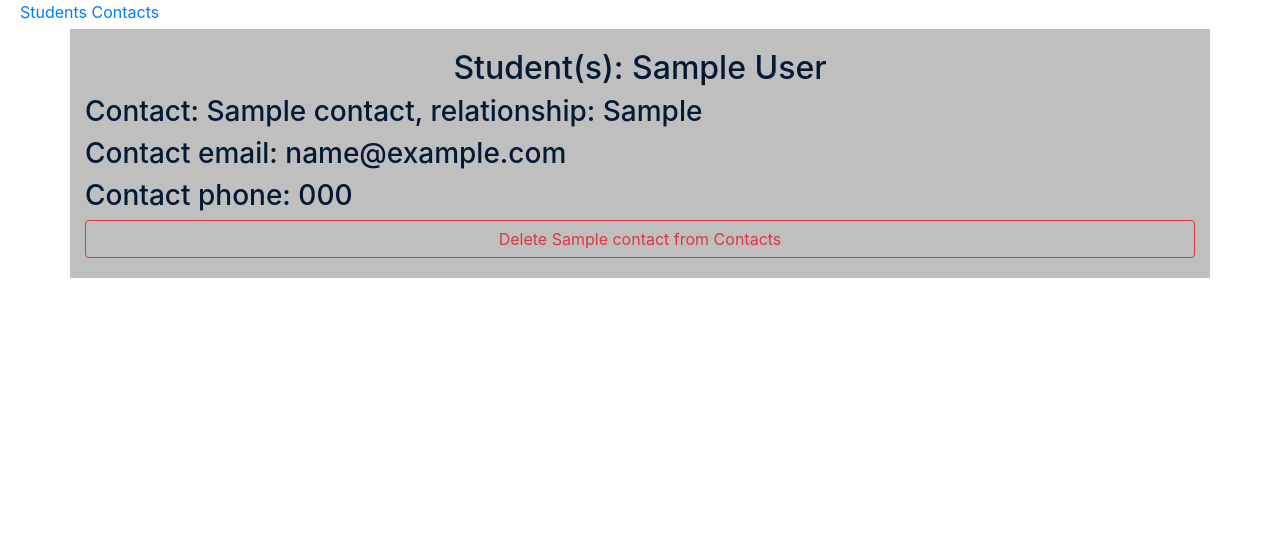
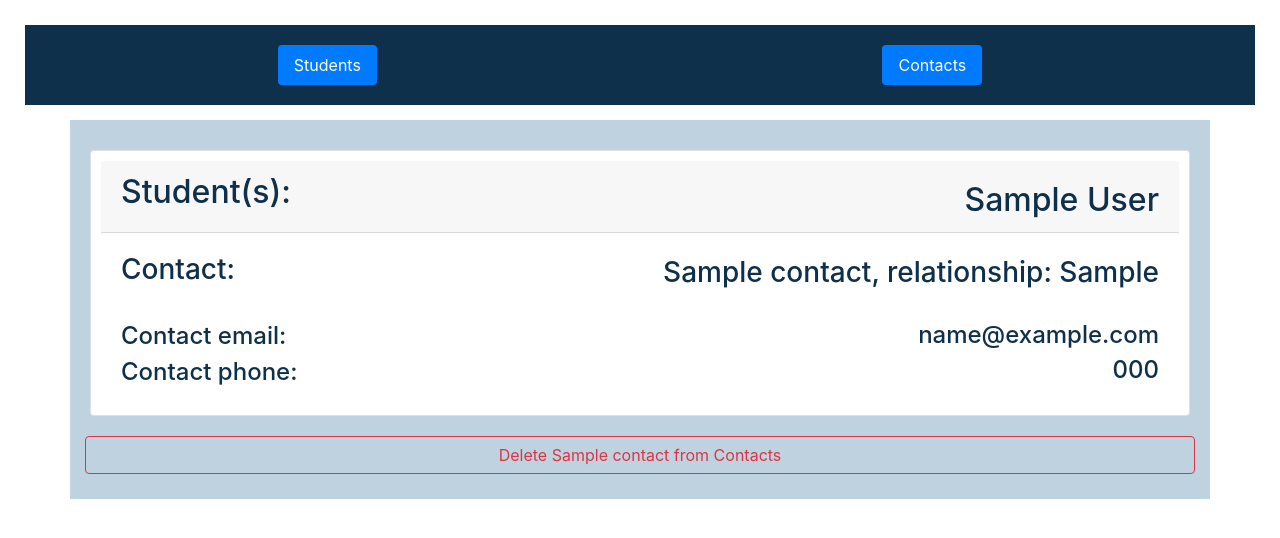
Before and after one commit to rk504/ace-tracker-2.0, a Django app: page /contacts/1 in a window 1280 px wide. Shown: the top 538 px of the page. Run offline with Django 3.2, Linux system fonts and the light colour scheme; tables that the repository leaves empty hold one stand-in row (values such as "Sample post"); some libraries are stand-ins or nearby versions.

Commit message:
added styling

```diff
--- a/lessonKeeper/static/style.css
+++ b/lessonKeeper/static/style.css
@@ -1,14 +1,45 @@
 .container {
-    text-align: left;
     color: #031934;
-    background-color: rgba(128, 128, 128, 0.5);
+    background-color: rgba(0, 75, 128, 0.25);
+    padding: 25px;
+    margin: 15px;
+}
+nav ul {
     padding: 20px;
-    margin: 5px;
+    margin: 25px;
+    align-content: space-between;
+    background-color: #0f304b;
+    justify-content: space-around;
+
 }
-nav {
-    display: inline-block;
-    margin: 0 120px 0 20px;
+
+.active a{
+    color: #b22222 !important;
 }
-h1, h2 {
+.card {
+    color: #0f304b;
+    padding: 10px;
+    margin: 5px 5px 20px;
+}
+
+.card a {
+    text-decoration: none;
+    color: #106892;
+}
+
+.card-info {
+    text-align: right;
+    margin-top: -30px;
+}
+
+.form {
+    margin: 0 20px;
+}
+.heading {
     text-align: center;
+    margin: 10px;
+    color: #0f304b;
 }
+.card-title {
+    padding-bottom: 20px;
+}
--- a/lessonKeeper/templates/base.html
+++ b/lessonKeeper/templates/base.html
@@ -12,9 +12,11 @@
 
 </head>
 <body>
-<nav>
-    <a href="/">Students</a>
-    <a href="/contacts">Contacts</a>
+<nav >
+    <ul class="nav nav-pills ">
+        <li class="nav-item"><a class="nav-link active" href="/">Students</a></li>
+        <li class="nav-item "><a class="nav-link active"href="/contacts">Contacts</a></li>
+    </ul>
 </nav>
 <div class="container">
 {% block content%}
--- a/lessonKeeper/templates/contact_detail.html
+++ b/lessonKeeper/templates/contact_detail.html
@@ -1,19 +1,31 @@
 {% extends 'base.html' %}
-
+<div class="card">
+    <h5 class="card-header">Featured</h5>
+    <div class="card-body">
+        <h5 class="card-title">Special title treatment</h5>
+        <p class="card-text">With supporting text below as a natural lead-in to additional content.</p>
+        <a href="#" class="btn btn-primary">Go somewhere</a>
+    </div>
+</div>
 {% block content %}
-<div class="contact">
-    <h2>Student(s): {% for student in contact.student.all %}{{ student }}
+<div class="card">
+    <h2 class="card-header">Student(s):<section class="card-info">
+        {% for student in contact.student.all %}{{ student }}
 
         <br/>
-        {% endfor %}</h2>
-    <h3>Contact: {{contact.contact_name}}, relationship: {{contact.relationship}}</h3>
-    <h3>Contact email: {{contact.email}}</h3>
-    <h3>Contact phone: {{contact.phone}}</h3>
+        {% endfor %}
+        </section>
+    </h2>
+    <div class="card-body">
+    <h3 class="card-title">Contact: <section class="card-info"> {{contact.contact_name}}, relationship:
+        {{contact.relationship}}</section></h3>
+        <h4 class="card-text">Contact email: <section class="card-info"> {{contact.email}}</section></h4>
+        <h4 class="card-text">Contact phone: <section class="card-info">  {{contact.phone}}</section></h4>
 </div>
-
+</div>
 <form action="{% url 'contact_delete' pk=contact.pk %}" method="POST">
     {% csrf_token %}
-    <input type="button" class="btn btn-outline-danger btn-block" value="Delete {{contact.contact_name}} from Contacts">
+    <input type="submit" class="btn btn-outline-danger btn-block" value="Delete {{contact.contact_name}} from Contacts">
 
 </form>
 {% endblock %}
--- a/lessonKeeper/templates/contact_form.html
+++ b/lessonKeeper/templates/contact_form.html
@@ -1,10 +1,11 @@
 {% extends 'base.html' %}
 
 {% block content %}
-<h1>Contact Info</h1>
-<form method="POST" class="artist-form">
+<h1 class="heading">Contact Info</h1>
+<form class="list-group-item"method="POST" class="form">
     {% csrf_token %}
     {{ form.as_p }}
     <button class="btn btn-outline-secondary"  type="submit" class="save btn btn-default">Save Info</button>
 </form>
+
 {% endblock %}
--- a/lessonKeeper/templates/student_form.html
+++ b/lessonKeeper/templates/student_form.html
@@ -1,8 +1,8 @@
 {% extends 'base.html' %}
 
 {% block content %}
-<h1>Student Info</h1>
-<form method="POST" class="artist-form">
+<h1 class="heading">Student Info</h1>
+<form class="list-group-item" method="POST" class="form">
     {% csrf_token %}
     {{ form.as_p }}
     <button class="btn btn-outline-secondary"  type="submit" class="save btn btn-default">Save
```
Also changed, not shown: lessonKeeper/templates/contact_list.html (+6 -5 lines), lessonKeeper/templates/student_detail.html (+17 -7 lines), lessonKeeper/templates/student_list.html (+17 -11 lines).
